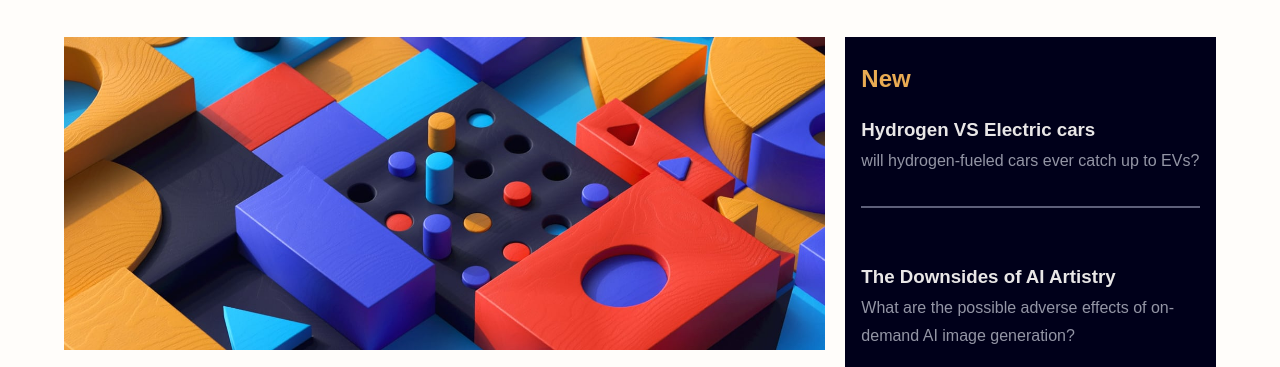
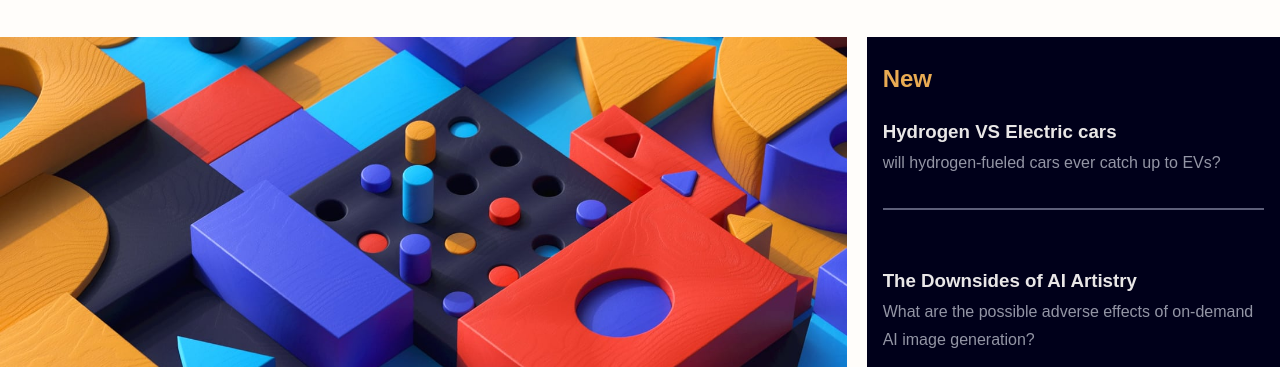
Before and after one commit to Eyobed106/Responsive-news-homepage-main, a plain HTML site: page index.html in a window 1280 px wide. Shown: the part 95-462 px from the top of the page. Drawn offline with Linux system fonts and the light colour scheme.

Commit message:
Update styles.css

```diff
--- a/CSS/styles.css
+++ b/CSS/styles.css
@@ -11,7 +11,8 @@ body {
 }
 
 .container {
-  max-width: 90%;
+/*   max-width: 90%; */
+  min-width: 90%;
   margin: auto;
 }
 
```
